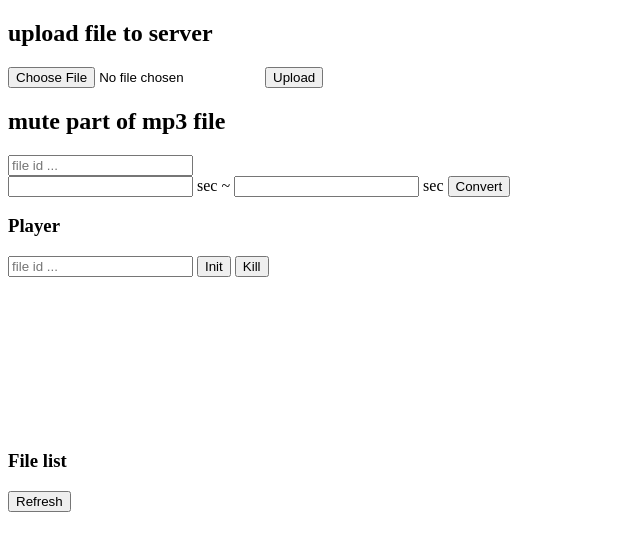
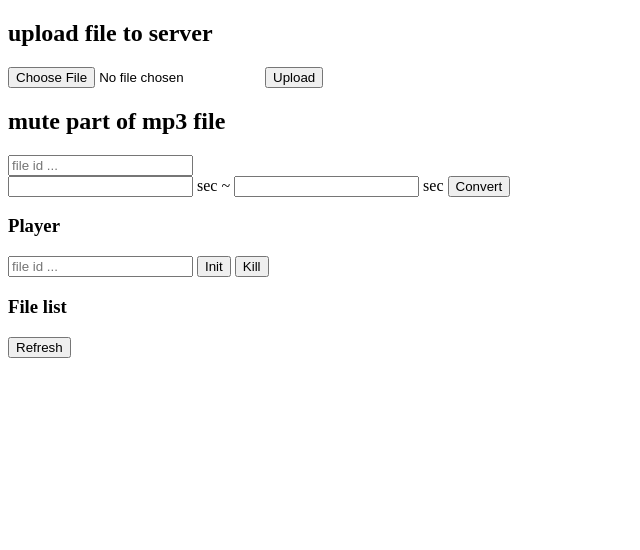
Before and after one commit to kuangyujing/lossless-audio-streamer, a website: page public/index.html in a window 1280 px wide. Shown: the whole page, without its empty margins (0-640 px from the left). Drawn offline with Linux system fonts and the light colour scheme.

Commit message:
remove canvas

```diff
--- a/public/index.html
+++ b/public/index.html
@@ -29,7 +29,6 @@
             <input type="button" name="kill" value="Kill" onClick="killPlayer()">
         </form>
         <div id="player"></div>
-        <canvas></canvas>
 
         <h3>File list</h3>
         <button id="refresh" onClick="refreshFileList()">Refresh</button>
```
